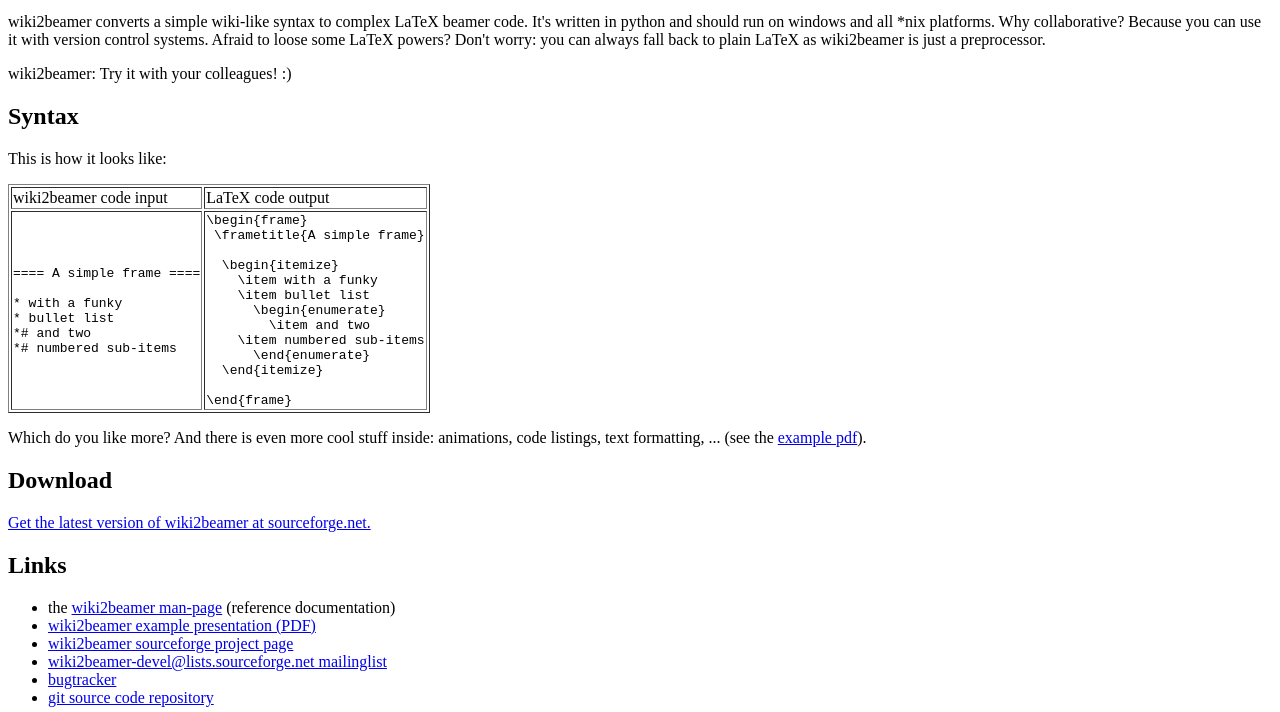
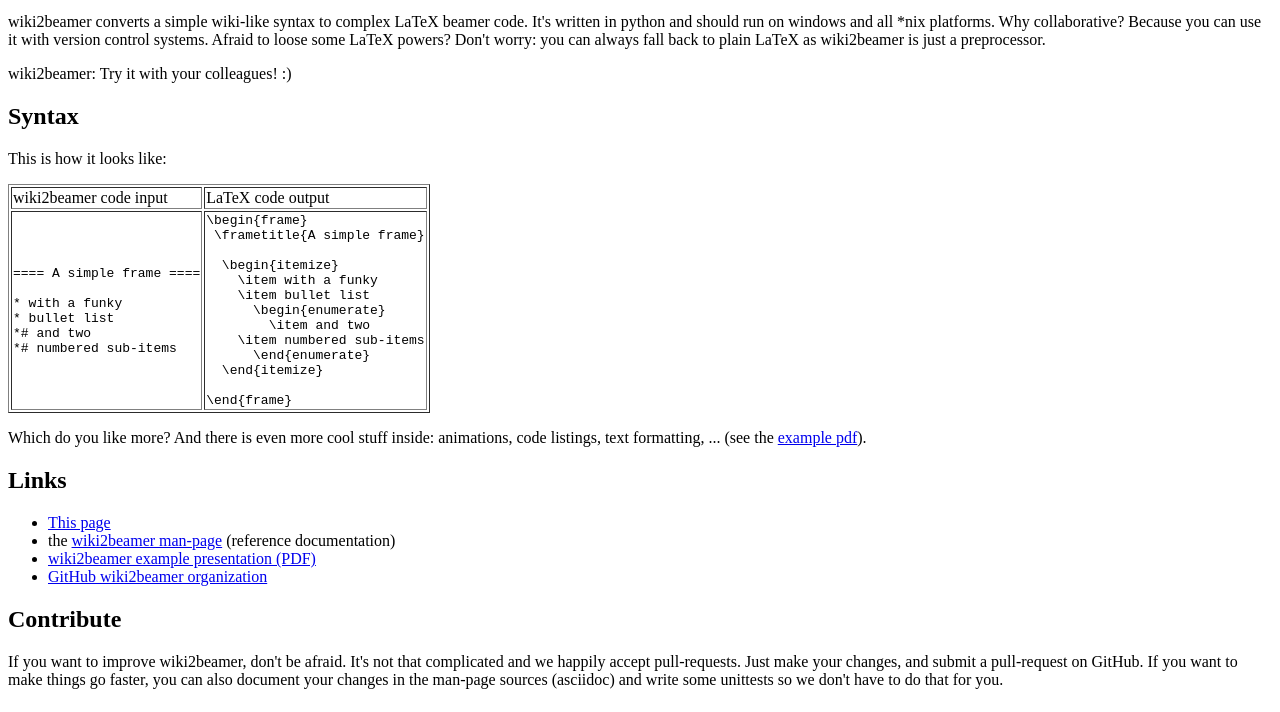
Before and after one commit to wiki2beamer/wiki2beamer, a plain HTML site: page web/index.html in a window 1280 px wide. Shown: the part 87-799 px from the top of the page. Drawn offline with Linux system fonts and the light colour scheme.

Commit message:
update links and infos

```diff
--- a/web/index.html
+++ b/web/index.html
@@ -56,33 +56,23 @@ plain LaTeX as wiki2beamer is just a preprocessor.</p>
 <p>Which do you like more? And there is even more cool stuff inside: animations, code listings, text formatting, ... (see the <a href="wiki2beamer-example.pdf">example pdf</a>).</p>
 
 
-<h2>Download</h2>
-<p><a href="http://sourceforge.net/projects/wiki2beamer/">Get the latest version of wiki2beamer at sourceforge.net.</a></p>
-
 <h2>Links</h2>
 <ul>
+    <li><a href="https://wiki2beamer.github.io">This page</a></li>
     <li>the <a href="wiki2beamer.html">wiki2beamer man-page</a> (reference documentation)</li>
     <li><a href="wiki2beamer-example.pdf">wiki2beamer example presentation (PDF)</a></li>
-    <li><a href="http://sourceforge.net/projects/wiki2beamer/">wiki2beamer sourceforge project page</a></li>
-    <li><a href="https://lists.sourceforge.net/lists/listinfo/wiki2beamer-devel">wiki2beamer-devel@lists.sourceforge.net mailinglist</a></li>
-    <li><a href="http://sourceforge.net/tracker/?group_id=195885&atid=955238">bugtracker</a></li>
-    <li><a href="http://wiki2beamer.git.sourceforge.net/git/gitweb.cgi?p=wiki2beamer/wiki2beamer;a=summary">git source code repository</a></li>
+    <li><a href="https://github.com/wiki2beamer">GitHub wiki2beamer organization</a></li>
 </ul>
 
 <h2>Contribute</h2>
 <p>
-If you want to improve wiki2beamer, don't be afraid.
-It's not that complicated and we happily accept patches.
-Just make your changes, and submit a patch (or publish a git branch so we can pull in your changes).
-If you want to make things go faster, you can also document your changes in the man-page sources
-(docbook xml) and write some unittests so we don't have to do that for you.
+If you want to improve wiki2beamer, don't be afraid.  It's not that complicated
+and we happily accept pull-requests.  Just make your changes, and submit a
+pull-request on GitHub.  If you want to make things go faster, you can also document your
+changes in the man-page sources (asciidoc) and write some unittests so we don't
+have to do that for you.
 </p>
 
-<p>
-We use <a href="http://git-scm.com/">git</a> for version control. The clone URL
-is:<br/><br/>
-&nbsp&nbsp&nbsp&nbsp<code>git://wiki2beamer.git.sourceforge.net/gitroot/wiki2beamer/wiki2beamer</code>
-</p>
 
 <h2>Distributions</h2>
 <p>wiki2beamer has native packages in the following distributions:</p>
```
